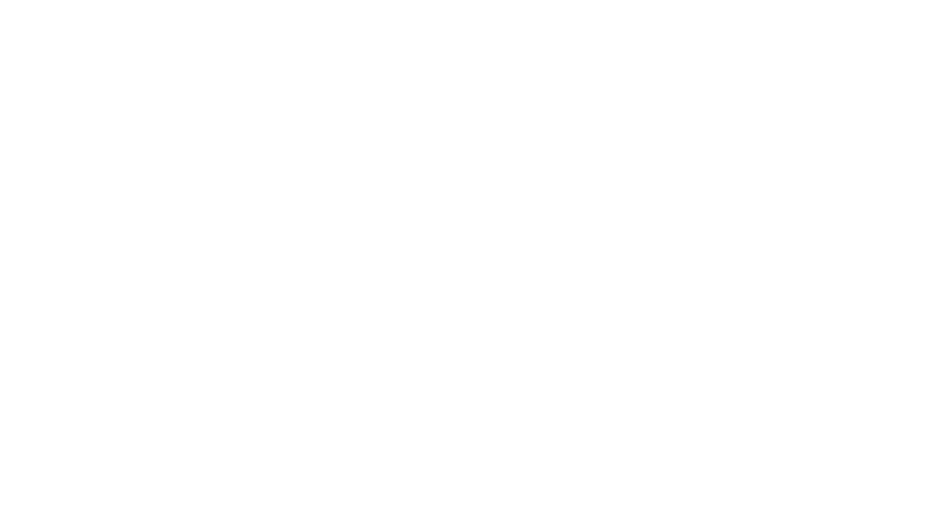
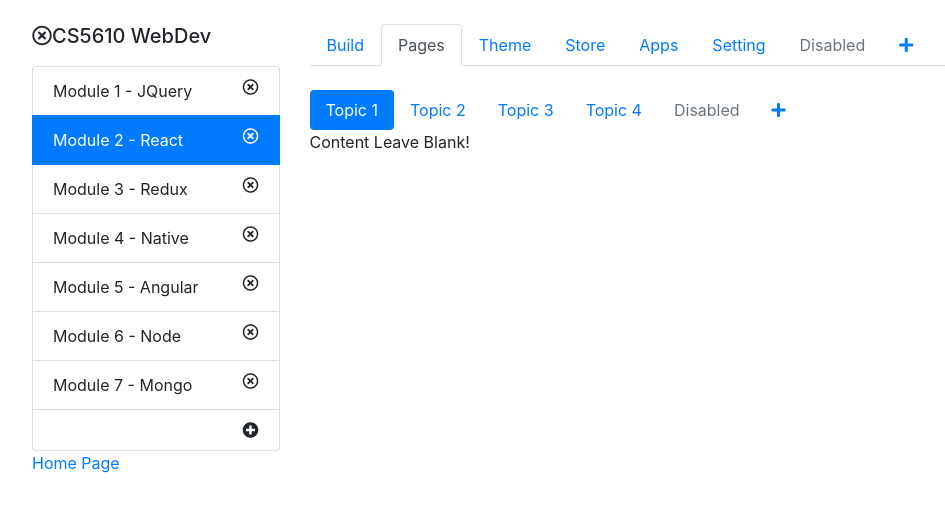
Before and after one commit to serenayutang/course-app-client-react, a React (Create React App) app: page /editor in a window 1280 px wide. Shown: the top 512 px of the page, without its empty margins (68-1013 px from the left). Built offline with nearby package versions, Linux system fonts and the light colour scheme.

Commit message:
update to allow course editor to have different layout than table and grid

```diff
--- a/src/App.js
+++ b/src/App.js
@@ -1,5 +1,6 @@
 import './App.css';
 import CourseManager from "./components/course-manager/course-manager";
+import CourseEditor from "./components/course-editor/course-editor";
 import {BrowserRouter, Route} from "react-router-dom";
 import Home from "./components/home"
 
@@ -7,14 +8,14 @@ function App() {
   return (
       <BrowserRouter>
           <div className="container-fluid">
-              <div className="container-fluid">
-                  <Route path="/" exact={true}>
-                      <Home/>
-                  </Route>
-                  <Route path="/courses">
-                      <CourseManager/>
-                  </Route>
-              </div>
+              <Route path="/" exact={true}  component={Home}/>
+              <Route path="/courses" component={CourseManager}/>
+              {/*<Route path="/editor" component={CourseEditor}/>*/}
+              <Route path="/editor" exact={true} render={(props) => <CourseEditor {...props}/>}/>
+              {/*<div className="container-fluid">*/}
+              {/*  <CourseManager/>*/}
+              {/*  <CourseEditor/>*/}
+              {/*</div>*/}
           </div>
       </BrowserRouter>
   );
--- a/src/components/course-card/course-card.js
+++ b/src/components/course-card/course-card.js
@@ -34,7 +34,7 @@ const CourseCard = (props) => {
             <div className="card-body">
                 {
                     !editing &&
-                    <Link to="/courses/editor">
+                    <Link to="/editor">
                         <h4 className="card-title">{newTitle}</h4>
                     </Link>
                 }
@@ -49,7 +49,7 @@ const CourseCard = (props) => {
                 <p className="card-text">Description</p>
                 {
                     !editing &&
-                    <Link to="/courses/editor">
+                    <Link to="/editor">
                         <a className="btn mx-1 btn-primary">{newTitle}</a>
                     </Link>
                 }
--- a/src/components/course-editor/course-editor.js
+++ b/src/components/course-editor/course-editor.js
@@ -1,12 +1,129 @@
 import React from 'react'
+import "./course-editor.css";
+import {useHistory, Link} from "react-router-dom";
 
-const CourseEditor = ({props}) =>
-    <div>
-        <h2>
-            <i onClick={() => props.history.goBack()}
-               className="fas fa-times fa-lg fa-arrow-left"></i>
-            Course Editor
-        </h2>
-    </div>
+const CourseEditor = (props) => {
+    let history = useHistory();
+    return (
+        <div className="container course-editor-background">
+            <br/>
+            <div className="container">
+                <div className="row">
+                    <div className="col-3">
+                        <h5>
+                            <i onClick={() => history.goBack()}
+                               className="far fa-times-circle">
+                            </i>
+                            CS5610 WebDev
+                        </h5>
+                    </div>
+
+                    <div className="col-9">
+                        <ul className="nav nav-tabs">
+
+                            <li className="nav-item">
+                                <a className="nav-link" aria-current="page" href="#">Build</a>
+                            </li>
+                            <li className="nav-item">
+                                <a className="nav-link active" href="#">Pages</a>
+                            </li>
+                            <li className="nav-item">
+                                <a className="nav-link" href="#">Theme</a>
+                            </li>
+                            <li className="nav-item">
+                                <a className="nav-link" href="#">Store</a>
+                            </li>
+                            <li className="nav-item">
+                                <a className="nav-link" href="#">Apps</a>
+                            </li>
+                            <li className="nav-item">
+                                <a className="nav-link" href="#">Setting</a>
+                            </li>
+                            <li className="nav-item">
+                                <a className="nav-link disabled" href="#" tabIndex="-1"
+                                   aria-disabled="true">Disabled</a>
+                            </li>
+                            <li className="nav-item">
+                                <a className="nav-link" href="#"><i className="fas fa-plus"/></a>
+                            </li>
+                        </ul>
+                    </div>
+                </div>
+
+                <div className="row">
+                    <div className="col-3">
+                        <ul className="list-group">
+                            <li className="list-group-item">Module 1 - JQuery
+                                <i className="far fa-times-circle float-right"/>
+                            </li>
+                            <li className="list-group-item active">Module 2 - React
+                                <i className="far fa-times-circle float-right"/>
+                            </li>
+                            <li className="list-group-item">Module 3 - Redux
+                                <i className="far fa-times-circle float-right"/>
+                            </li>
+                            <li className="list-group-item">Module 4 - Native
+                                <i className="far fa-times-circle float-right"/>
+                            </li>
+                            <li className="list-group-item">Module 5 - Angular
+                                <i className="far fa-times-circle float-right"/>
+                            </li>
+                            <li className="list-group-item">Module 6 - Node
+                                <i className="far fa-times-circle float-right"/>
+                            </li>
+                            <li className="list-group-item">Module 7 - Mongo
+                                <i className="far fa-times-circle float-right"/>
+                            </li>
+                            <li className="list-group-item"><i className="fas fa-plus-circle float-right"/></li>
+                        </ul>
+                    </div>
+
+                    <div className="col-9">
+                        <br/>
+
+                        <ul className="nav nav-pills">
+                            <li className="nav-item">
+                                <a className="nav-link active" aria-current="page" href="#">Topic 1</a>
+                            </li>
+                            <li className="nav-item">
+                                <a className="nav-link" href="#">Topic 2</a>
+                            </li>
+                            <li className="nav-item">
+                                <a className="nav-link" href="#">Topic 3</a>
+                            </li>
+                            <li className="nav-item">
+                                <a className="nav-link" href="#">Topic 4</a>
+                            </li>
+                            <li className="nav-item">
+                                <a className="nav-link disabled" href="#" tabIndex="-1"
+                                   aria-disabled="true">Disabled</a>
+                            </li>
+                            <li className="nav-item">
+                                <a className="nav-link" href="#"><i className="fas fa-plus"/></a>
+                            </li>
+                        </ul>
+                        Content Leave Blank!
+                    </div>
+
+                </div>
+                <div>
+                    <a href="../index.html">
+                        Home Page
+                    </a>
+                </div>
+
+            </div>
+
+        </div>
+    )
+}
+// <div>
+//     <h2>
+//         <i onClick={() => props.history.goBack()}
+//            className="fas fa-times fa-lg fa-arrow-left"></i>
+//         Course Editor
+//     </h2>
+// </div>
+
 
 export default CourseEditor
--- a/src/components/course-manager/course-manager.js
+++ b/src/components/course-manager/course-manager.js
@@ -3,7 +3,6 @@ import {Route} from "react-router-dom";
 import {Link} from "react-router-dom";
 import CourseTable from "../course-table/course-table";
 import CourseGrid from "../course-grid/course-grid";
-import CourseEditor from "../course-editor/course-editor";
 import courseService from "../../services/course-service";
 import "./course-manager.css"
 
@@ -92,16 +91,11 @@ export default class CourseManager
                         deleteCourse={this.deleteCourse}
                         courses={this.state.courses}/>
                 </Route>
-                <Route path="/courses/editor"
-                       render={(props) => <CourseEditor props={props}/>}>
-                </Route>
-                {/*<div className="">*/}
-                {/*    <i className="fas fa-plus-circle fa-4x float-right"*/}
-                {/*       onClick={this.addCourse}/>*/}
-                {/*</div>*/}
+                {/*<Route path="/courses/editor"*/}
+                {/*       render={(props) => <CourseEditor props={props}/>}>*/}
+                {/*</Route>*/}
                 <button className="wbdv-bottom-right-button mx-2 btn btn-lg btn-primary rounded-circle" type="button"
-                        onClick={this.addCourse}
-                >
+                        onClick={this.addCourse}>
                     <i className="fas fa-plus"></i>
                 </button>
             </div>
--- a/src/components/course-row/course-row.js
+++ b/src/components/course-row/course-row.js
@@ -16,7 +16,7 @@ const CourseRow = (
         <tr>
             <td>
                 {
-                    !editing && <Link to="/courses/editor">{title}</Link>
+                    !editing && <Link to="/editor">{title}</Link>
                 }
                 {
                     editing &&
--- a/src/components/home.js
+++ b/src/components/home.js
@@ -1,4 +1,3 @@
-
 import React from 'react'
 import {Link} from "react-router-dom";
 
@@ -12,7 +11,7 @@ export default () =>
             <Link to="/courses/grid" className="list-group-item">
                 Courses Grid
             </Link>
-            <Link to="/courses/editor" className="list-group-item">
+            <Link to="/editor" className="list-group-item">
                 Course Editor
             </Link>
         </div>
```
